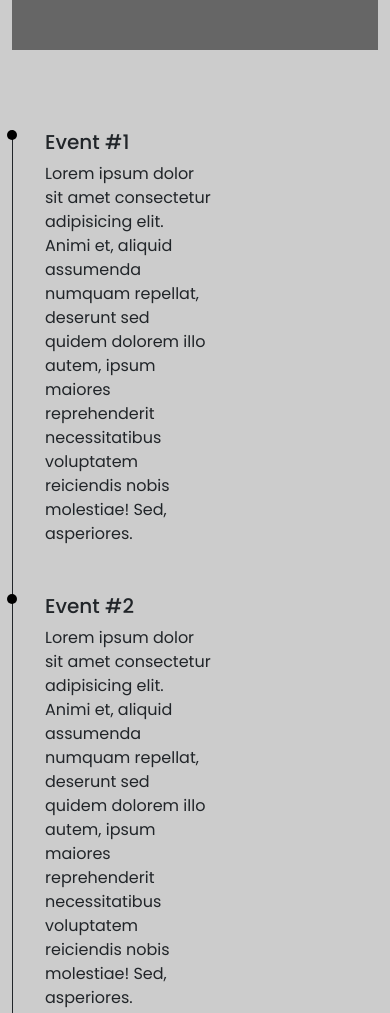
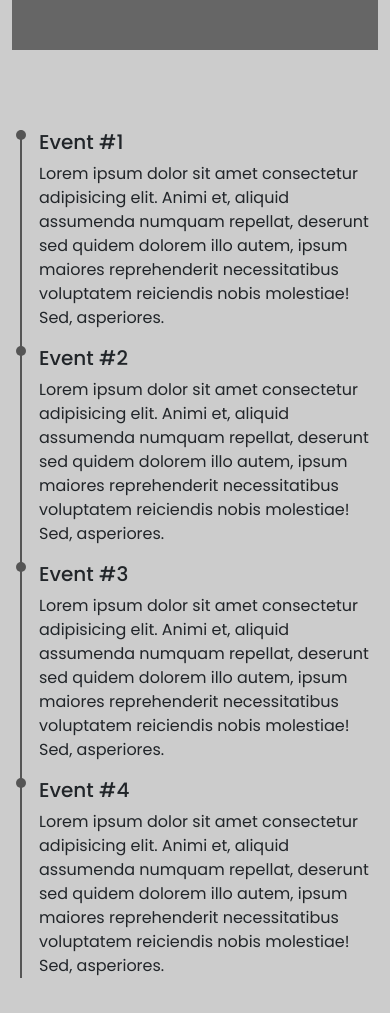
Before and after one commit to azogaib/gss, a plain HTML site: page company.html in a window 390 px wide. Shown: the part 1840-2853 px from the top of the page. Drawn offline with nearby package versions, Linux system fonts and the light colour scheme.

Commit message:
mobile and desktop styling added to match wireframes

```diff
--- a/company.html
+++ b/company.html
@@ -96,28 +96,28 @@
 
 			<!--New Timeline-->
 			<section class="bg-light-grey section-padding">
-				<div class="container">
-					<ul class="timeline">
-						<li class="timeline-item mb-5 w-50">
+				<div class="main-timeline">
+
+					<div class="timeline right">
 						<h5>Event #1</h5>
 						<p>Lorem ipsum dolor sit amet consectetur adipisicing elit. Animi et, aliquid assumenda numquam repellat, deserunt sed quidem dolorem illo autem, ipsum maiores reprehenderit necessitatibus voluptatem reiciendis nobis molestiae! Sed, asperiores.</p>
-						</li>
+					</div>
 
-						<li class="timeline-item mb-5 w-50">
+					<div class="timeline left">
 						<h5>Event #2</h5>
 						<p>Lorem ipsum dolor sit amet consectetur adipisicing elit. Animi et, aliquid assumenda numquam repellat, deserunt sed quidem dolorem illo autem, ipsum maiores reprehenderit necessitatibus voluptatem reiciendis nobis molestiae! Sed, asperiores.</p>
-						</li>
+					</div>
 
-						<li class="timeline-item mb-5 w-50">
+					<div class="timeline right">
 						<h5>Event #3</h5>
 						<p>Lorem ipsum dolor sit amet consectetur adipisicing elit. Animi et, aliquid assumenda numquam repellat, deserunt sed quidem dolorem illo autem, ipsum maiores reprehenderit necessitatibus voluptatem reiciendis nobis molestiae! Sed, asperiores.</p>
-						</li>
+					</div>
 
-						<li class="timeline-item mb-5 w-50">
+					<div class="timeline left">
 						<h5>Event #4</h5>
 						<p>Lorem ipsum dolor sit amet consectetur adipisicing elit. Animi et, aliquid assumenda numquam repellat, deserunt sed quidem dolorem illo autem, ipsum maiores reprehenderit necessitatibus voluptatem reiciendis nobis molestiae! Sed, asperiores.</p>
-						</li>
-					</ul>
+					</div>
+
 
 				</div>
 			</section>
--- a/styles.css
+++ b/styles.css
@@ -231,29 +231,48 @@ Timeline
 
 --------------------------------- */
 
-.timeline {
-	border-left: 1px solid;
-	position: relative;
-	list-style: none;
-}
-
-.timeline .timeline-item {
+.main-timeline {
 	position: relative;
 }
 
-.timeline .timeline-item:after {
+.main-timeline::after {
+	content: "";
 	position: absolute;
-	display: block;
+	width: 2px;
+	background-color: #555;
 	top: 0;
+	bottom: 0;
+	left: 50%;
 }
 
-.timeline .timeline-item:after {
-	background-color: #000;
-	left: -38px;
+.timeline {
+	position: relative;
+	width: 50%;
+}
+
+.timeline::after {
+	content: "";
+	position: absolute;
+	width: 10px;
+	height: 10px;
+	right: -6px;
+	top: 0;
+	background-color: #555;
 	border-radius: 50%;
-	height: 10px;
-	width: 10px;
-	content: "";
+}
+
+.left {
+	padding: 0 3%;
+	text-align: end;
+}
+
+.right {
+	padding: 0 3%;
+	left: 50%;
+}
+
+.right::after {
+	left: -4px;
 }
 
 
@@ -280,6 +299,26 @@ Timeline
 	.footer-contact {
 		color: #666;
 	}
+
+	/* timeline on mobile */
+	.main-timeline::after {
+		left: 5%;
+	}
+
+	.timeline {
+		width: 100%;
+		padding: 0 8% 0 5%;
+	}
+
+	.left, .right {
+		text-align: start;
+		left: 5%;
+	}
+
+	.left::after,
+	.right::after {
+		left: -1%;
+	}
 }
 
 @media screen and (max-width: 1199px) {
```
Lines whose indentation alone changed are shown as unchanged.
